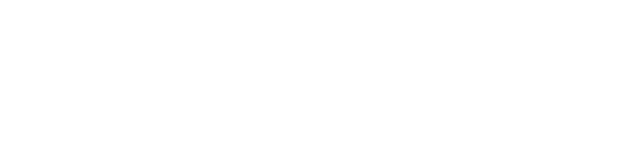
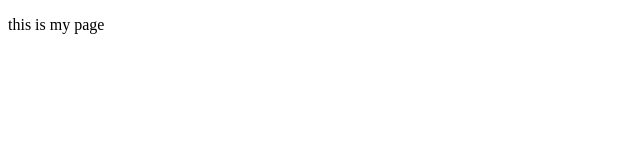
Before and after one commit to sairamareddy999/sazpin, a plain HTML site: page index.html in a window 1280 px wide. Shown: the whole page, without its empty margins (0-640 px from the left). Drawn offline with Linux system fonts and the light colour scheme.

Commit message:
faufueyf

```diff
--- a/index.html
+++ b/index.html
@@ -6,6 +6,6 @@
     <title>Document</title>
 </head>
 <body>
-
+    <p>this is my page</p>
 </body>
 </html>
```
